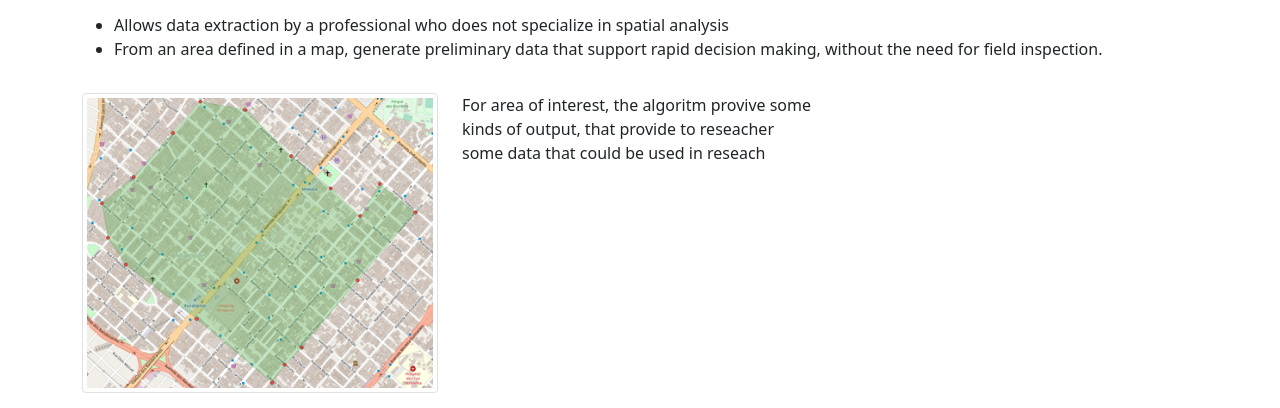
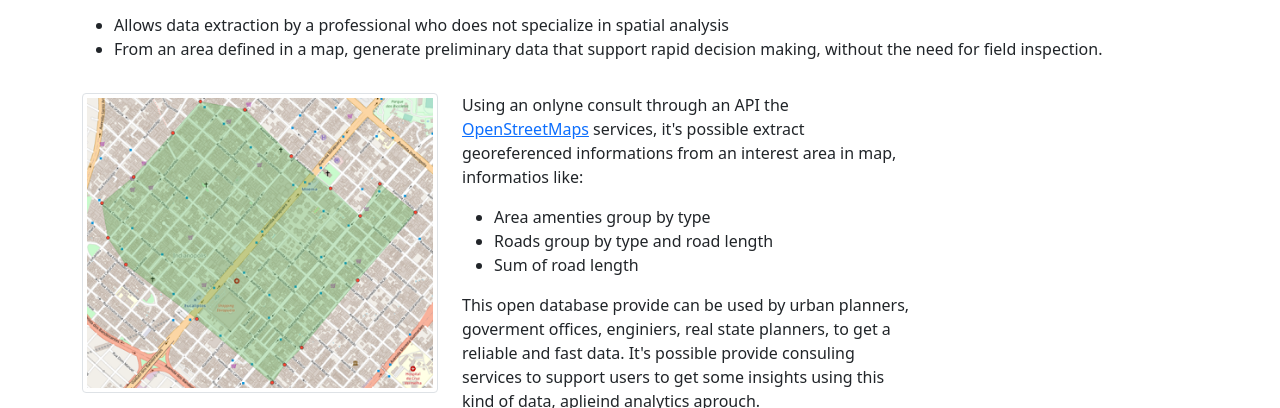
Before and after one commit to rodrigoberto85/geothings, a website: page static/program_outputs.html in a window 1280 px wide. Shown: the part 129-537 px from the top of the page. Drawn offline with nearby package versions, Linux system fonts and the light colour scheme.

Commit message:
geothing

```diff
--- a/static/program_outputs.html
+++ b/static/program_outputs.html
@@ -29,9 +29,18 @@
 					<img src="image/definedAreaSmall.png" class="figure-img img-fluid img-thumbnail rounded" alt="Area Definida"/>
 				</div>
 			</div>
-			<div class = "col-sm-4">
+			<div class = "col-sm-5">
 				<p> </p>
-				<p>For area of interest, the algoritm provive some kinds of output, that provide to reseacher some data that could be used in reseach</p>
+				<p>Using an onlyne consult through an API the <a href="https://www.openstreetmap.org/about">OpenStreetMaps</a> services, it's possible extract georeferenced informations
+					from an interest area in map, informatios like:
+					<ul>
+							<li>Area amenties group by type</li>
+							<li>Roads group by type and road length</li>
+							<li>Sum of road length</li>
+					</ul>
+					This open database provide can be used by urban planners, goverment offices, enginiers, real state planners, to get a reliable and fast data.
+					It's possible provide consuling services to support users to get some insights using this kind of data, aplieind analytics aprouch.
+					</p>
 			</div>
 			</div>
 		</div>
@@ -41,7 +50,7 @@
 				<div class="row">
 
 							<div class ="col-sm-4">
-							<table class="table table-striped" id="table1">
+							<table class="table table-striped table-responsive" id="table1">
 								<caption><b>Area amenties</b></caption>
 								<thead>
 								<tr>
@@ -166,7 +175,7 @@
 							</table>
 						</div>
 						<div class ="col-sm-4">
-							<table class="table table-striped" id="table2">
+							<table class="table table-striped table-responsive" id="table2">
 								<caption><b>Road type and length</b></caption>
 								<thead>
 								<tr>
@@ -221,7 +230,7 @@
 						</div>
 
 							<div class="col-sm-4">
-							<table class="table table-striped" id="table3">
+							<table class="table table-striped table-responsive" id="table3">
 
 							<caption><b>Total road length output</b></caption>
 								<thead>
```
